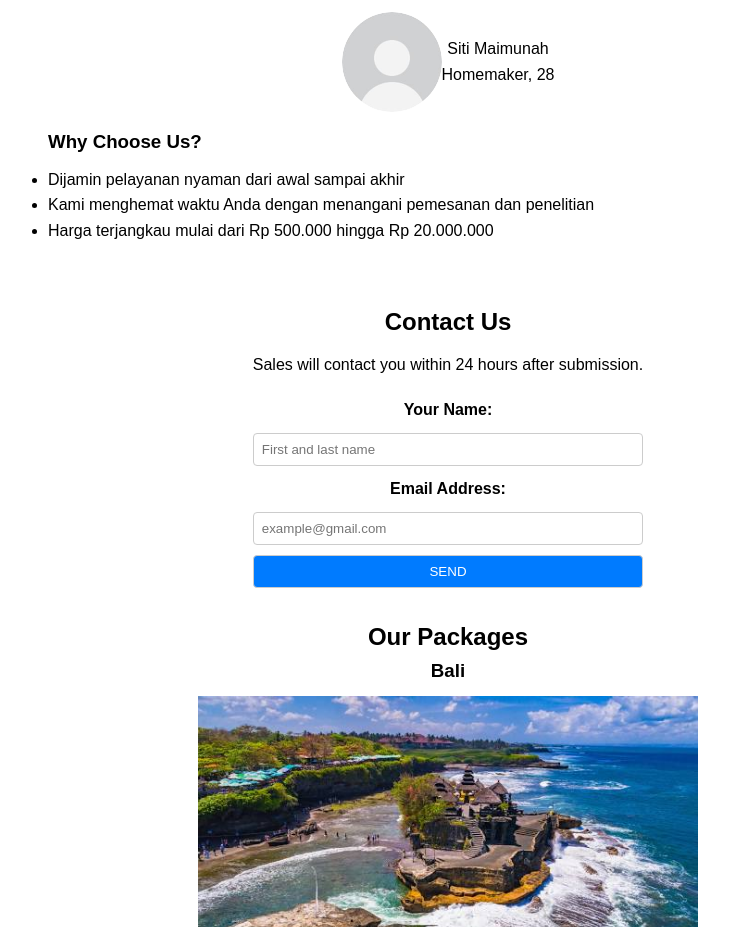
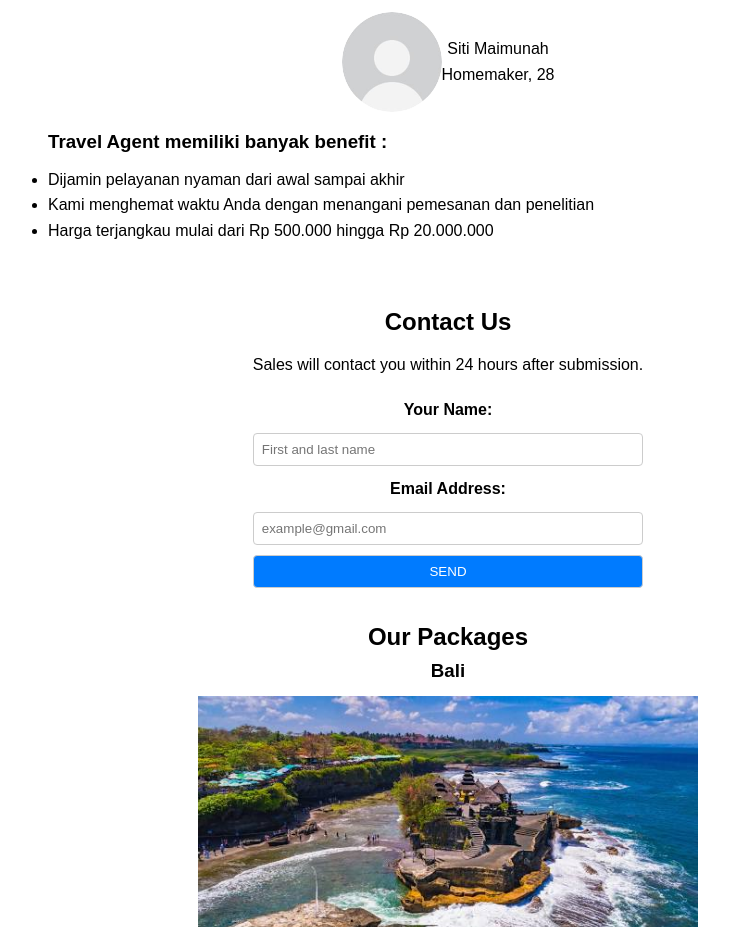
Before and after one commit to revou-fundamental-course/13-nov-23-Nelsonoctavian23, a plain HTML site: page index.html in a window 1280 px wide. Shown: the part 921-1848 px from the top of the page, without its empty margins (192-921 px from the left). Drawn offline with Linux system fonts and the light colour scheme.

Commit message:
first commit, add html,css,assets

```diff
--- a/index.html
+++ b/index.html
@@ -31,7 +31,7 @@
           <p>Siti Maimunah<br>Homemaker, 28</p>
         </div>
         <div class="benefits">
-          <h3>Why Choose Us?</h3>
+          <h3>Travel Agent memiliki banyak benefit :</h3>
           <ul>
             <li>Dijamin pelayanan nyaman dari awal sampai akhir</li>
             <li>Kami menghemat waktu Anda dengan menangani pemesanan dan penelitian</li>
```
Also changed, not shown: js/script.js (added).
